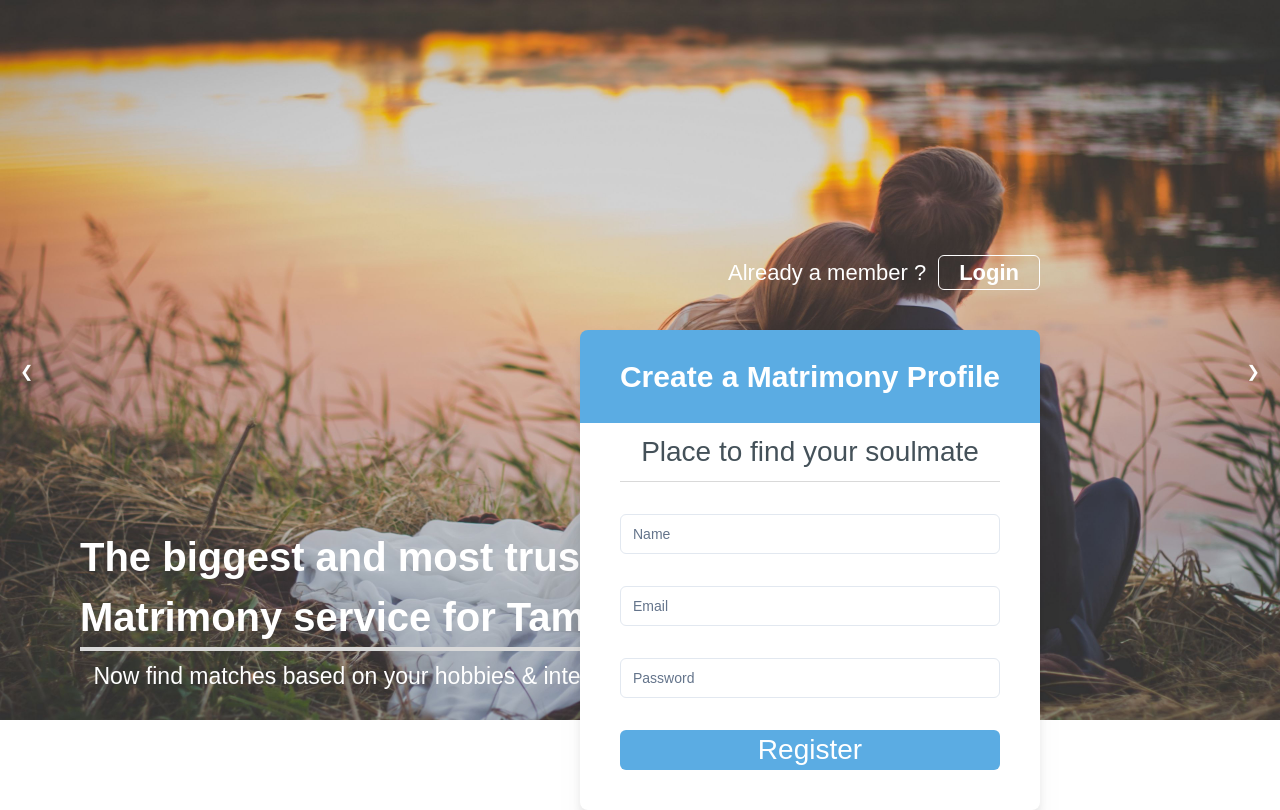
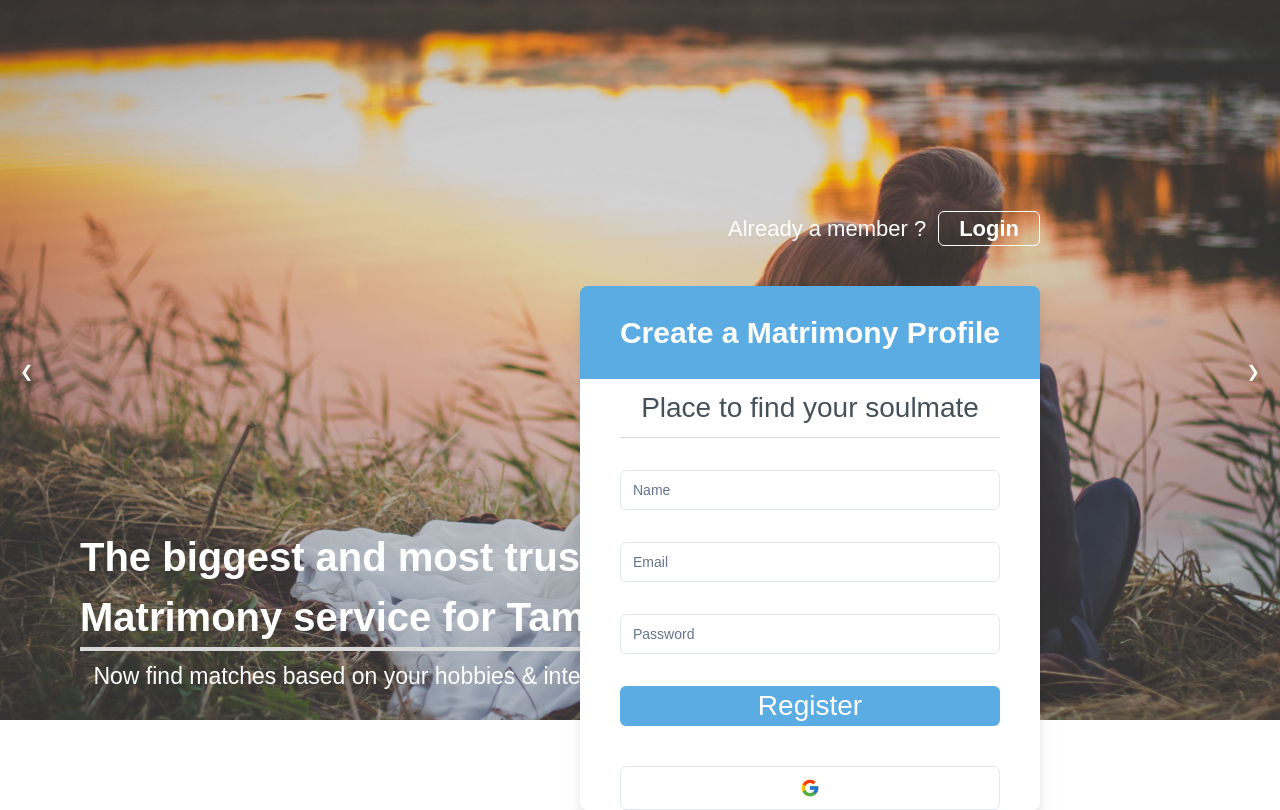
Before and after one commit to SphiriaDigital666/Wedding-Application, a Next.js app: page / in a window 1280 px wide. Shown: the top 810 px of the page. Built offline with nearby package versions, Linux system fonts and the light colour scheme; no server answers; a web font is replaced by a local one.

Commit message:
add functionality to register form on landing page

```diff
--- a/actions/new-password.ts
+++ b/actions/new-password.ts
@@ -1,7 +1,7 @@
 'use server';
 import { getPasswordResetTokenByToken } from '@/data/password-reset-token';
 import { getUserByEmail } from '@/data/user';
-import { db } from '@/lib/db';
+import db  from '@/lib/db';
 import { NewPasswordSchema } from '@/schemas';
 import bcrypt from 'bcryptjs';
 import * as z from 'zod';
--- a/actions/new-verification.ts
+++ b/actions/new-verification.ts
@@ -2,7 +2,7 @@
 
 import { getUserByEmail } from '@/data/user';
 import { getVerificationTokenByToken } from '@/data/verification-token';
-import { db } from '@/lib/db';
+import  db  from '@/lib/db';
 
 export const newVerification = async (token: string) => {
   const existingToken = await getVerificationTokenByToken(token);
--- a/actions/register.ts
+++ b/actions/register.ts
@@ -1,6 +1,6 @@
 'use server';
 import { getUserByEmail } from '@/data/user';
-import { db } from '@/lib/db';
+import db from '@/lib/db';
 import { sendVerificationEmail } from '@/lib/mail';
 import { generateVerificationToken } from '@/lib/tokens';
 import { RegisterSchema } from '@/schemas';
--- a/actions/settings.ts
+++ b/actions/settings.ts
@@ -2,7 +2,7 @@
 
 import { getUserByEmail, getUserById } from '@/data/user';
 import { currentUser } from '@/lib/auth';
-import { db } from '@/lib/db';
+import db from '@/lib/db';
 import { sendVerificationEmail } from '@/lib/mail';
 import { generateVerificationToken } from '@/lib/tokens';
 import { SettingsSchema } from '@/schemas';
--- /dev/null
+++ b/app/(protected)/layout.tsx
@@ -0,0 +1,16 @@
+import { auth } from '@/auth';
+import Navbar from '@/components/navbar';
+
+export default async function RootLayout({
+  children,
+}: Readonly<{
+  children: React.ReactNode;
+}>) {
+  const session = await auth();
+  return (
+    <div>
+      <Navbar />
+      {children}
+    </div>
+  );
+}
--- /dev/null
+++ b/app/_landingPage/register-form.tsx
@@ -0,0 +1,163 @@
+'use client';
+import { register } from '@/actions/register';
+import Social from '@/components/auth/social';
+import { FormError } from '@/components/form-error';
+import { FormSuccess } from '@/components/form-success';
+import {
+  Form,
+  FormControl,
+  FormField,
+  FormItem,
+  FormMessage,
+} from '@/components/ui/form';
+import { Input } from '@/components/ui/input';
+import { RegisterSchema } from '@/schemas';
+import { zodResolver } from '@hookform/resolvers/zod';
+import { Loader2 } from 'lucide-react';
+import Link from 'next/link';
+import { useState, useTransition } from 'react';
+import { useForm } from 'react-hook-form';
+import * as z from 'zod';
+
+export const RegisterForm = () => {
+  const [isPending, startTransition] = useTransition();
+
+  const [error, setError] = useState<string | undefined>('');
+  const [success, setSuccess] = useState<string | undefined>('');
+
+  const form = useForm<z.infer<typeof RegisterSchema>>({
+    resolver: zodResolver(RegisterSchema),
+    defaultValues: {
+      email: '',
+      password: '',
+      name: '',
+    },
+  });
+
+  const onSubmit = (values: z.infer<typeof RegisterSchema>) => {
+    startTransition(() => {
+      register(values).then((data) => {
+        setError(data.error);
+        setSuccess(data.success);
+      });
+    });
+  };
+
+  return (
+    <div className='relative flex flex-col p-5 bottom-56 md:absolute 2xl:bottom-[-80px] 2xl:right-[200px] xl:bottom-[-80px] xl:right-[200px] lg:bottom-[-80px] lg:right-[100px] md:bottom-[-80px] md:right-[100px] sm:bottom-[-80px] sm:right-[100px]'>
+      <div className='flex items-center justify-end gap-3 p-5 2xl:mb-6 xl:mb-5 lg:mb-4 md:mb-3 sm:mb-2'>
+        <p className='text-[#fff] text-[10px] 2xl:text-[24px] xl:text-[22px] lg:text-[20px] md:text-[18px] sm:text-[16px] font-medium'>
+          Already a member ?
+        </p>
+        <Link href='/auth/login'>
+          <p className='text-[#fff] text-[10px] xl:text-[22px] lg:text-[20px] md:text-[18px] sm:text-[16px] font-bold border border-[#fff] rounded-md w-max px-5 cursor-pointer'>
+            Login
+          </p>
+        </Link>
+      </div>
+
+      <div className='relative top-[-20px] p-5 2xl:w-[577px] xl:w-[500px] drop-shadow-xl pb-[30px]'>
+        <div className='bg-[#5BACE3] rounded-t-lg'>
+          <h1 className='text-[#fff] text-[20px] p-4 2xl:text-[36px] xl:text-[30px] lg:text-[26px] md:text-[24px] text-center font-bold 2xl:py-8 xl:py-6 lg:py-4 md:py-2'>
+            Create a Matrimony Profile
+          </h1>
+        </div>
+        <Form {...form}>
+          <form
+            className='bg-[#fff] rounded-b-lg'
+            onSubmit={form.handleSubmit(onSubmit)}
+          >
+            <h1 className='text-[#445159] text-[15px] 2xl:text-[30px] xl:text-[28px] lg:text-[26px] md:text-[24px] md:text-center font-medium py-2 mx-10 border-b border-[#D9D9D9] '>
+              Place to find your soulmate
+            </h1>
+
+            <div className='mb-4 px-10 mt-6 md:mt-8 md:mb-8'>
+              <FormField
+                control={form.control}
+                name='name'
+                render={({ field }) => (
+                  <FormItem>
+                    <FormControl>
+                      <Input
+                        {...field}
+                        placeholder='Name'
+                        disabled={isPending}
+                      />
+                    </FormControl>
+                    <FormMessage />
+                  </FormItem>
+                )}
+              />
+            </div>
+
+            <div className='mb-4 px-10 md:mb-8'>
+              <FormField
+                control={form.control}
+                name='email'
+                render={({ field }) => (
+                  <FormItem>
+                    <FormControl>
+                      <Input
+                        {...field}
+                        placeholder='Email'
+                        disabled={isPending}
+                      />
+                    </FormControl>
+                    <FormMessage />
+                  </FormItem>
+                )}
+              />
+            </div>
+
+            <div className='mb-6 px-10 md:mb-8'>
+              <FormField
+                control={form.control}
+                name='password'
+                render={({ field }) => (
+                  <FormItem>
+                    <FormControl>
+                      <Input
+                        {...field}
+                        placeholder='Password'
+                        disabled={isPending}
+                        type='password'
+                      />
+                    </FormControl>
+                    <FormMessage />
+                  </FormItem>
+                )}
+              />
+            </div>
+
+            <div className='mb-3 w-full px-10'>
+              <FormError message={error} />
+              <FormSuccess message={success} />
+            </div>
+
+            <div className='flex items-center justify-center'>
+              <button
+                type='submit'
+                className='bg-[#5BACE3] w-full 2xl:h-[50px] sm:h-[40px] flex items-center justify-center mb-10 mx-10 rounded-md'
+                disabled={isPending}
+              >
+                <div className='py-2'>
+                  <p className='text-[#FFF] font-medium text-[16px] 2xl:text-[30px] xl:text-[28px] lg:text-[26px] md:text-[24px] '>
+                    <span className='flex items-center'>
+                      {isPending && <Loader2 className='mr-2 animate-spin' />}
+                      Register
+                    </span>
+                  </p>
+                </div>
+              </button>
+            </div>
+            <div className='px-10'>
+              <Social />
+            </div>
+          </form>
+        </Form>
+      </div>
+    </div>
+  );
+};
+
+export default RegisterForm;
--- a/app/page.tsx
+++ b/app/page.tsx
@@ -1,15 +1,13 @@
 'use client';
-import LoginButton from '@/components/auth/login-button';
-import { Button } from '@/components/ui/button';
+import Accordion from './_landingPage/accordion';
 import Carousel from './_landingPage/carousel';
-import Accordion from './_landingPage/accordion';
 
 import Image from 'next/image';
 
-import { Input } from '@/components/ui/input';
+import { motion } from 'framer-motion';
+import { useEffect, useState } from 'react';
 import FeedbackComponent from './_landingPage/FeedbackComponent';
-import { useEffect, useState } from 'react';
-import { motion } from 'framer-motion';
+import RegisterForm from './_landingPage/register-form';
 // import ProfileGallery from "./_landingPage/ProfileGallery";
 
 interface CounterProps {
@@ -75,52 +73,7 @@ export default function Home() {
         </p>
       </motion.div>
 
-      <div className="relative flex flex-col p-5 bottom-56 md:absolute 2xl:bottom-[-80px] 2xl:right-[200px] xl:bottom-[-80px] xl:right-[200px] lg:bottom-[-80px] lg:right-[100px] md:bottom-[-80px] md:right-[100px] sm:bottom-[-80px] sm:right-[100px]">
-        <div className="flex items-center justify-end gap-3 p-5 2xl:mb-6 xl:mb-5 lg:mb-4 md:mb-3 sm:mb-2">
-          <p className="text-[#fff] text-[10px] 2xl:text-[24px] xl:text-[22px] lg:text-[20px] md:text-[18px] sm:text-[16px] font-medium">
-            Already a member ?
-          </p>
-          <p className="text-[#fff] text-[10px] xl:text-[22px] lg:text-[20px] md:text-[18px] sm:text-[16px] font-bold border border-[#fff] rounded-md w-max px-5 cursor-pointer">
-            Login
-          </p>
-        </div>
-
-        <div className="relative top-[-20px] p-5 2xl:w-[577px] xl:w-[500px] drop-shadow-xl pb-[30px]">
-          <div className="bg-[#5BACE3] rounded-t-lg">
-            <h1 className="text-[#fff] text-[20px] p-4 2xl:text-[36px] xl:text-[30px] lg:text-[26px] md:text-[24px] text-center font-bold 2xl:py-8 xl:py-6 lg:py-4 md:py-2">
-              Create a Matrimony Profile
-            </h1>
-          </div>
-
-          <div className="bg-[#fff] rounded-b-lg">
-            <h1 className="text-[#445159] text-[15px] 2xl:text-[30px] xl:text-[28px] lg:text-[26px] md:text-[24px] md:text-center font-medium py-2 mx-10 border-b border-[#D9D9D9] ">
-              Place to find your soulmate
-            </h1>
-
-            <div className="mb-4 px-10 mt-6 md:mt-8 md:mb-8">
-              <Input type="email" placeholder="Name" />
-            </div>
-
-            <div className="mb-4 px-10 md:mb-8">
-              <Input type="email" placeholder="Email" />
-            </div>
-
-            <div className="mb-6 px-10 md:mb-8">
-              <Input type="email" placeholder="Password" />
-            </div>
-
-            <div className="flex items-center justify-center">
-              <div className="bg-[#5BACE3] w-full 2xl:h-[50px] sm:h-[40px] flex items-center justify-center mb-10 mx-10 rounded-md">
-                <div className="py-2">
-                  <p className="text-[#FFF] font-medium text-[16px] 2xl:text-[30px] xl:text-[28px] lg:text-[26px] md:text-[24px] ">
-                    Register
-                  </p>
-                </div>
-              </div>
-            </div>
-          </div>
-        </div>
-      </div>
+      <RegisterForm/>
 
       <div className="hidden md:block container mx-auto mt-[200px] mb-[200px]">
         <div className="flex items-center justify-between mx-[20px] ">
--- a/data/verification-token.ts
+++ b/data/verification-token.ts
@@ -1,4 +1,4 @@
-import { db } from '@/lib/db';
+import  db  from '@/lib/db';
 
 export const getVerificationTokenByEmail = async (email: string) => {
   try {
--- a/lib/tokens.ts
+++ b/lib/tokens.ts
@@ -3,7 +3,7 @@ import { getTwoFactorTokenByEmail } from '@/data/two-factor-token';
 import { getVerificationTokenByEmail } from '@/data/verification-token';
 import crypto from 'crypto';
 import { v4 as uuid } from 'uuid';
-import { db } from './db';
+import db from './db';
 
 export const generateTwoFactorToken = async (email: string) => {
   const token = crypto.randomInt(100_000, 1_000_000).toString();
--- a/routes.ts
+++ b/routes.ts
@@ -18,8 +18,9 @@ export const publicRoutes = [
  * @type {string[]}
  */
 export const authRoutes = [
+  '/',
+  '/auth/register',
   '/auth/login',
-  '/auth/register',
   '/auth/error',
   '/auth/reset',
   '/auth/new-password',
```
Also changed, not shown: app/layout.tsx (+16 -19 lines), components/modals/profile-modal.tsx (+10 -10 lines).
